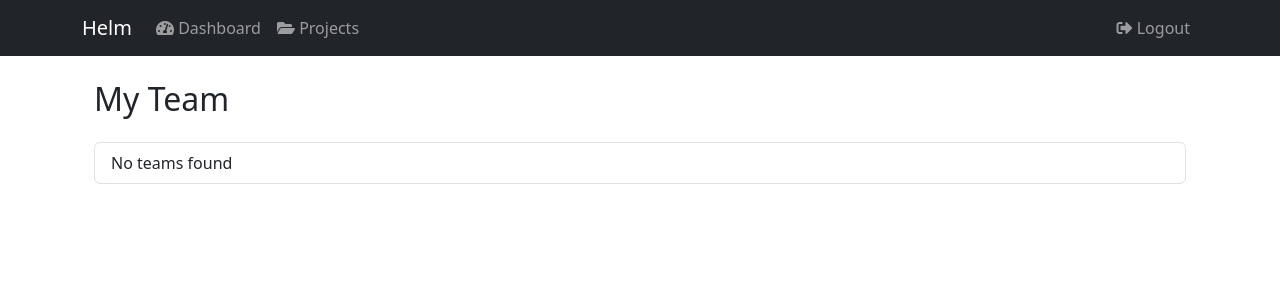
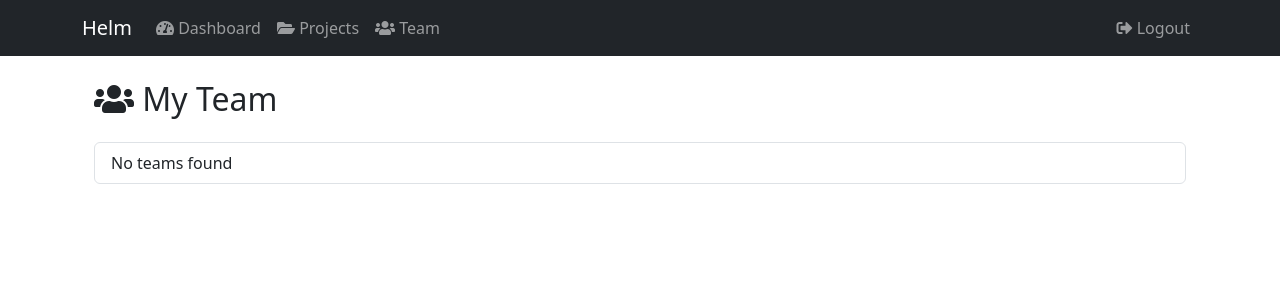
Before and after one commit to ashcarroll/Helm, a Django app: page /teams/list/ in a window 1280 px wide. Shown: the top 300 px of the page. Run offline with Django 4.2, Linux system fonts and the light colour scheme; the visitor is signed in with stand-in values (Sample User, id 1); data that the repository does not hold is empty.

Commit message:
Added teams to navbar Added some iconography to teams template

```diff
--- a/teams/templates/teams/team_list.html
+++ b/teams/templates/teams/team_list.html
@@ -7,7 +7,7 @@
 {% block content %}
 <div class="container mt-4">
     <div class="d-flex justify-content-between align-items-center mb-3">
-    <h2>My Team</h2>
+    <h2><i class="fas fa-users"></i> My Team</h2>
     {% if is_manager %}
         <a href="{% url 'team_create' %}"  class="btn btn-primary">
             <i class="fa fa-plus"></i> Add Team
@@ -23,7 +23,8 @@
                 {% if is_manager %}
                     <!-- Only show edit button if user is manager of this team -->
                     {% if team.manager == request.user %}
-                        <a href="{% url 'team_update' team.pk %}" class="btn btn-sm btn-info">Edit</a>
+                        <a href="{% url 'team_update' team.pk %}" class="btn btn-sm btn-info">
+                            <i class="fas fa-user-edit"></i> Edit</a>
                     {% endif %}
                 {% endif %}
             </li>
--- a/templates/base.html
+++ b/templates/base.html
@@ -32,6 +32,13 @@
                                 <li class="nav-item">
                                     <a class="nav-link" href="{% url 'project_list' %}">
                                         <i class="fas fa-folder-open"></i> Projects
+                                    </a>
+                                </li>
+
+                                <!-- Teams -->
+                                <li class="nav-item">
+                                    <a class="nav-link" href="{% url 'team_list' %}">
+                                        <i class="fas fa-users"></i> Team
                                     </a>
                                 </li>
                             </ul>
```
